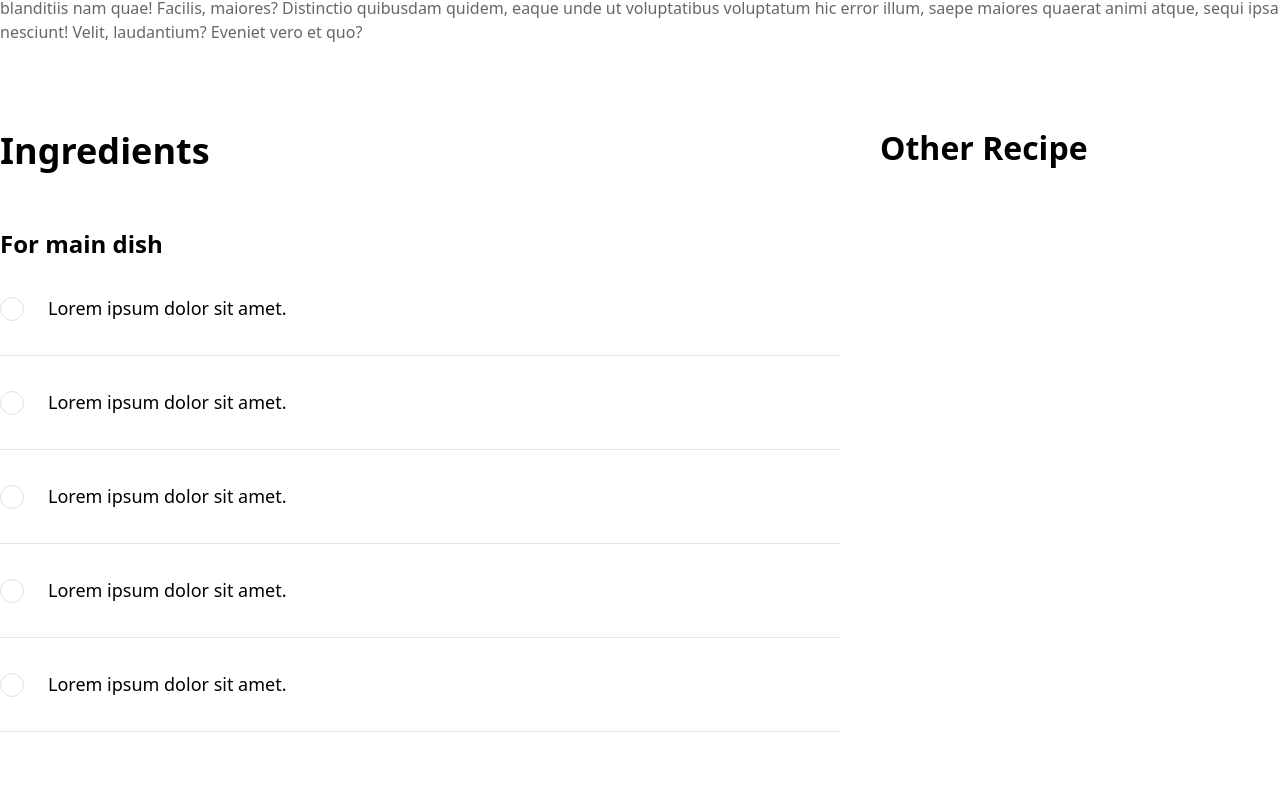
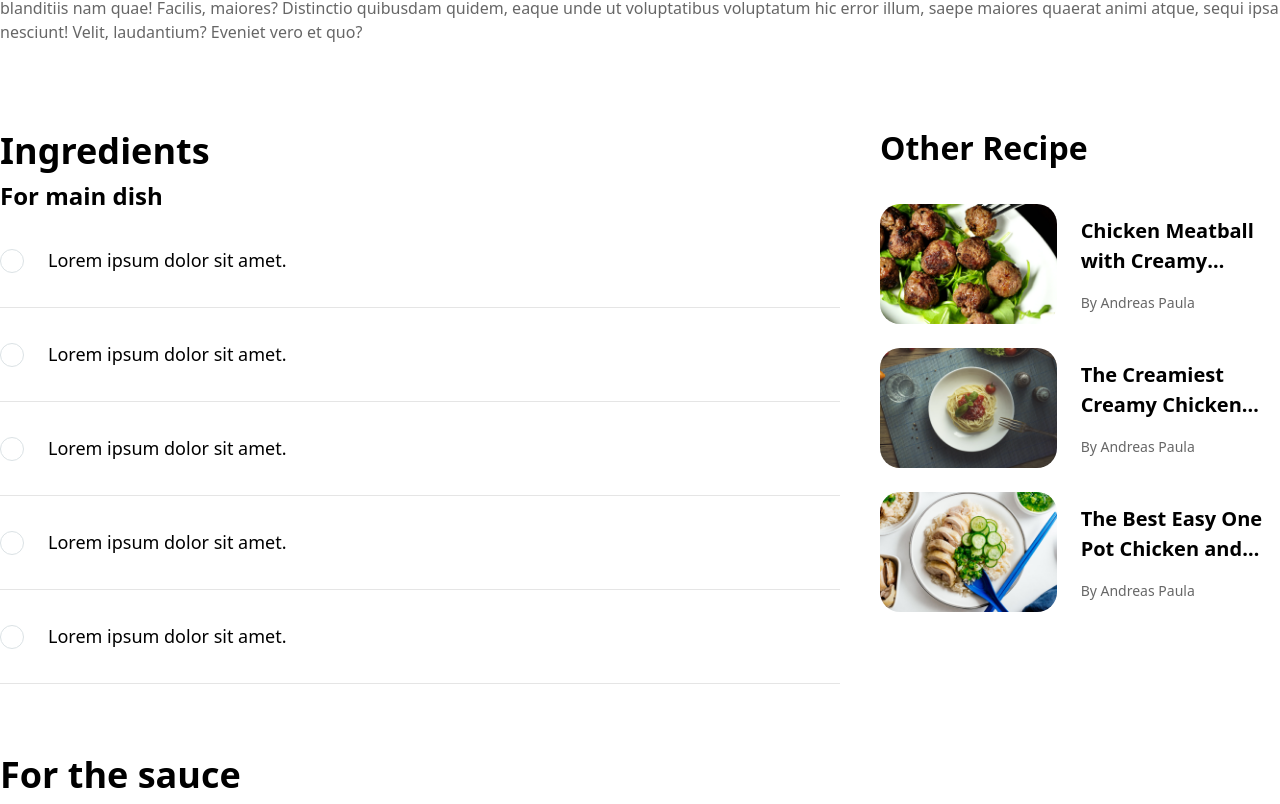
Before and after one commit to Scorpio0712/Foodieland-Portfolio, a Next.js app: page /recipe in a window 1280 px wide. Shown: the part 1136-1940 px from the top of the page. Built offline with nearby package versions, Linux system fonts and the light colour scheme.

Commit message:
create recipe thumbnail card

```diff
--- a/app/recipe/page.tsx
+++ b/app/recipe/page.tsx
@@ -36,13 +36,13 @@ function RecipeDetailPage() {
     };
 
   return (
-    <main className={style.recipeDetailContainer}>
-      <section className={style.recipeDetail_SectionOne}>
-        <div className={style.recipeDetailHeader}>
-          <div className={style.recipeDetailTopic}>
+    <main className={style.rd_Container}>
+      <section className={style.rd_SectionOne}>
+        <div className={style.rd_Header}>
+          <div className={style.rd_Topic}>
             <h1>Health Japanese Fried Rice</h1>
-            <div className={style.recipeDetailAuthor}>
-              <div className={style.recipeDetailAuthorName}>
+            <div className={style.rd_Author}>
+              <div className={style.rd_AuthorName}>
                 <Image
                   src="/images/author/John-Smith.png"
                   width={400}
@@ -50,30 +50,30 @@ function RecipeDetailPage() {
                   style={{ width: "50px", height: "50px" }}
                   alt=""
                 />
-                <div className={style.recipeDetailAuthorInfo}>
+                <div className={style.rd_AuthorInfo}>
                   <h1>John Smith</h1>
                   <p>15 March 2022</p>
                 </div>
               </div>
-              <div className={style.recipeDetailPrepTime}>
+              <div className={style.rd_PrepTime}>
                 <svg xmlns="http://www.w3.org/2000/svg" viewBox="0 0 640 640">
                   <path d="M320 64C461.4 64 576 178.6 576 320C576 461.4 461.4 576 320 576C178.6 576 64 461.4 64 320C64 178.6 178.6 64 320 64zM296 184L296 320C296 328 300 335.5 306.7 340L402.7 404C413.7 411.4 428.6 408.4 436 397.3C443.4 386.2 440.4 371.4 429.3 364L344 307.2L344 184C344 170.7 333.3 160 320 160C306.7 160 296 170.7 296 184z" />
                 </svg>
-                <div className={style.recipeDetailPrepTimeInfo}>
+                <div className={style.rd_PrepTimeInfo}>
                   <h1>PREP TIME</h1>
                   <p>15 Minutes</p>
                 </div>
               </div>
-              <div className={style.recipeDetailCookTime}>
+              <div className={style.rd_CookTime}>
                 <svg xmlns="http://www.w3.org/2000/svg" viewBox="0 0 640 640">
                   <path d="M320 64C461.4 64 576 178.6 576 320C576 461.4 461.4 576 320 576C178.6 576 64 461.4 64 320C64 178.6 178.6 64 320 64zM296 184L296 320C296 328 300 335.5 306.7 340L402.7 404C413.7 411.4 428.6 408.4 436 397.3C443.4 386.2 440.4 371.4 429.3 364L344 307.2L344 184C344 170.7 333.3 160 320 160C306.7 160 296 170.7 296 184z" />
                 </svg>
-                <div className={style.recipeDetailCookTimeInfo}>
+                <div className={style.rd_CookTimeInfo}>
                   <h1>COOK TIME</h1>
                   <p>15 Minutes</p>
                 </div>
               </div>
-              <div className={style.recipeDetailCategory}>
+              <div className={style.rd_Category}>
                 <svg xmlns="http://www.w3.org/2000/svg" viewBox="0 0 640 640">
                   <path d="M127.9 78.4C127.1 70.2 120.2 64 112 64C103.8 64 96.9 70.2 96 78.3L81.9 213.7C80.6 219.7 80 225.8 80 231.9C80 277.8 115.1 315.5 160 319.6L160 544C160 561.7 174.3 576 192 576C209.7 576 224 561.7 224 544L224 319.6C268.9 315.5 304 277.8 304 231.9C304 225.8 303.4 219.7 302.1 213.7L287.9 78.3C287.1 70.2 280.2 64 272 64C263.8 64 256.9 70.2 256.1 78.4L242.5 213.9C241.9 219.6 237.1 224 231.4 224C225.6 224 220.8 219.6 220.2 213.8L207.9 78.6C207.2 70.3 200.3 64 192 64C183.7 64 176.8 70.3 176.1 78.6L163.8 213.8C163.3 219.6 158.4 224 152.6 224C146.8 224 142 219.6 141.5 213.9L127.9 78.4zM512 64C496 64 384 96 384 240L384 352C384 387.3 412.7 416 448 416L480 416L480 544C480 561.7 494.3 576 512 576C529.7 576 544 561.7 544 544L544 96C544 78.3 529.7 64 512 64z" />
                 </svg>
@@ -81,8 +81,8 @@ function RecipeDetailPage() {
               </div>
             </div>
           </div>
-          <div className={style.recipeDetailPrintShare}>
-            <button className={style.recipeDetailPrintBtn}>
+          <div className={style.rd_PrintShare}>
+            <button className={style.rd_PrintBtn}>
               <div>
                 <svg xmlns="http://www.w3.org/2000/svg" viewBox="0 0 640 640">
                   <path d="M128 128C128 92.7 156.7 64 192 64L405.5 64C422.5 64 438.8 70.7 450.8 82.7L493.3 125.2C505.3 137.2 512 153.5 512 170.5L512 208L128 208L128 128zM64 320C64 284.7 92.7 256 128 256L512 256C547.3 256 576 284.7 576 320L576 416C576 433.7 561.7 448 544 448L512 448L512 512C512 547.3 483.3 576 448 576L192 576C156.7 576 128 547.3 128 512L128 448L96 448C78.3 448 64 433.7 64 416L64 320zM192 480L192 512L448 512L448 416L192 416L192 480zM520 336C520 322.7 509.3 312 496 312C482.7 312 472 322.7 472 336C472 349.3 482.7 360 496 360C509.3 360 520 349.3 520 336z" />
@@ -90,7 +90,7 @@ function RecipeDetailPage() {
               </div>
               <p>PRINT</p>
             </button>
-            <button className={style.recipeDetailShareBtn}>
+            <button className={style.rd_ShareBtn}>
               <div>
                 <svg xmlns="http://www.w3.org/2000/svg" viewBox="0 0 640 640">
                   <path d="M342.6 73.4C330.1 60.9 309.8 60.9 297.3 73.4L169.3 201.4C156.8 213.9 156.8 234.2 169.3 246.7C181.8 259.2 202.1 259.2 214.6 246.7L288 173.3L288 384C288 401.7 302.3 416 320 416C337.7 416 352 401.7 352 384L352 173.3L425.4 246.7C437.9 259.2 458.2 259.2 470.7 246.7C483.2 234.2 483.2 213.9 470.7 201.4L342.7 73.4zM160 416C160 398.3 145.7 384 128 384C110.3 384 96 398.3 96 416L96 480C96 533 139 576 192 576L448 576C501 576 544 533 544 480L544 416C544 398.3 529.7 384 512 384C494.3 384 480 398.3 480 416L480 480C480 497.7 465.7 512 448 512L192 512C174.3 512 160 497.7 160 480L160 416z" />
@@ -100,8 +100,8 @@ function RecipeDetailPage() {
             </button>
           </div>
         </div>
-        <div className={style.recipeDetail_Body}>
-          <div className={style.recipeDetailBody_Header}>
+        <div className={style.rd_Body}>
+          <div className={style.rd_BodyHeader}>
             <Image
               src="/images/food/japanesefiredrice-image.png"
               alt=""
@@ -148,7 +148,7 @@ function RecipeDetailPage() {
               </p>
             </div>
           </div>
-          <p className={style.recipeDetail_BodyDetail}>
+          <p className={style.rd_BodyDetail}>
             Lorem ipsum dolor sit amet consectetur, adipisicing elit. Explicabo
             sunt neque vel saepe ipsam quidem ipsa minus dolore numquam? Nisi id
             laboriosam earum, aliquam tempora, corporis fuga officiis molestiae
@@ -160,12 +160,12 @@ function RecipeDetailPage() {
           </p>
         </div>
       </section>
-      <section className={style.recipeDetail_SectionTwo}>
-        <div className={style.recipeDetail_Ingredients}>
+      <section className={style.rd_SectionTwo}>
+        <div className={style.rd_Ingredients}>
           <h1>Ingredients</h1>
-          <div className={style.recipeDetail_ForMainDish}>
+          <div className={style.rd_ForMainDish}>
             <h1>For main dish</h1>
-            <div className={style.recipeDetail_ForMainDishDetail}>
+            <div className={style.rd_ForMainDishDetail}>
               <CircleCheckBox
                 label="Lorem ipsum dolor sit amet."
                 id="ingredientOne"
@@ -202,23 +202,21 @@ function RecipeDetailPage() {
               />
             </div>
           </div>
-          <div className={style.recipeDetail_ForTheSauce}>
+          <div className={style.rd_ForTheSauce}>
             <h1>For the sauce</h1>
-            <div className={style.recipeDetail_ForTheSauceDetail}>
+            <div className={style.rd_ForTheSauceDetail}>
               <CircleCheckBox
                 label="Lorem ipsum dolor sit amet."
                 id="sauceOne"
                 checked={sauces.sauceOne}
                 onChange={handleSaucesChange("sauceOne")}
               />
-
               <CircleCheckBox
                 label="Lorem ipsum dolor sit amet."
                 id="sauceTwo"
                 checked={sauces.sauceTwo}
                 onChange={handleSaucesChange("sauceTwo")}
               />
-
               <CircleCheckBox
                 label="Lorem ipsum dolor sit amet."
                 id="sauceThree"
@@ -228,8 +226,31 @@ function RecipeDetailPage() {
             </div>
           </div>
         </div>
-        <div className={style.recipeDetail_OtherRecipe}>
+        <div className={style.rd_OtherRecipe}>
           <h1>Other Recipe</h1>
+          <div className={style.rd_OtherRecipeList}>
+            <div className={style.rd_OtherRecipeOne}>
+              <Image src="/images/food/meatball-image.png" alt="" width={400} height={300} />
+              <div className={style.rd_OtherRecipeOneDetail}>
+                <h1>Chicken Meatball with Creamy Cheese</h1>
+                <p>By Andreas Paula</p>
+              </div>
+            </div>
+            <div className={style.rd_OtherRecipeTwo}>
+              <Image src="/images/food/chickandbacpasta-image.png" alt="" width={400} height={300} />
+              <div className={style.rd_OtherRecipeTwoDetail}>
+                <h1>The Creamiest Creamy Chicken and Bacon Pasta</h1>
+                <p>By Andreas Paula</p>
+              </div>
+            </div>
+            <div className={style.rd_OtherRecipeThree}>
+              <Image src="/images/food/chickandrice-image.png" alt="" width={400} height={300} />
+              <div className={style.rd_OtherRecipeThreeDetail}>
+                <h1>The Best Easy One Pot Chicken and Rice</h1>
+                <p>By Andreas Paula</p>
+              </div>
+            </div>
+          </div>
         </div>
       </section>
     </main>
--- a/app/style/recipe.module.css
+++ b/app/style/recipe.module.css
@@ -1,10 +1,10 @@
-.recipeDetailContainer {
+.rd_Container {
     margin: 80px auto;
     max-width: 1280px;
 }
 
 /* Recipe Detail */
-.recipeDetailHeader {
+.rd_Header {
     display: flex;
     margin-bottom: 64px;
     justify-content: space-between;
@@ -12,17 +12,17 @@
     width: 100%;
 }
 
-.recipeDetailTopic {
+.rd_Topic {
     flex: 1;
     max-width: 800px;
 }
 
-.recipeDetailTopic h1 {
+.rd_Topic h1 {
     font-size: 54px;
     font-weight: 600;
 }
 
-.recipeDetailAuthor {
+.rd_Author {
     margin-top: 48px;
     max-width: 600px;
     display: flex;
@@ -30,83 +30,83 @@
     align-items: center;
 }
 
-.recipeDetailAuthorName {
+.rd_AuthorName {
     display: flex;
     gap: 16px;
 }
 
-.recipeDetailAuthorInfo h1 {
+.rd_AuthorInfo h1 {
     font-size: 16px;
     font-weight: 800;
 }
 
-.recipeDetailAuthorInfo p {
+.rd_AuthorInfo p {
     font-size: 14px;
     color: rgba(0, 0, 0, 0.6);
 }
 
-.recipeDetailPrepTime {
+.rd_PrepTime {
     display: flex;
     justify-content: center;
     align-items: center;
     gap: 16px;
 }
 
-.recipeDetailPrepTime svg {
+.rd_PrepTime svg {
     width: 24px;
     height: 24px;
 }
 
-.recipeDetailPrepTimeInfo h1 {
+.rd_PrepTimeInfo h1 {
     font-size: 14px;
     font-weight: 500;
 }
 
-.recipeDetailPrepTimeInfo p {
+.rd_PrepTimeInfo p {
     font-size: 14px;
     color: rgba(0, 0, 0, 0.6);
 }
 
-.recipeDetailCookTime {
+.rd_CookTime {
     display: flex;
     justify-content: center;
     align-items: center;
     gap: 16px;
 }
 
-.recipeDetailCookTime svg {
+.rd_CookTime svg {
     width: 24px;
     height: 24px;
 }
 
-.recipeDetailCookTimeInfo h1 {
+.rd_CookTimeInfo h1 {
     font-size: 14px;
     font-weight: 500;
 }
 
-.recipeDetailCookTimeInfo p {
+.rd_CookTimeInfo p {
     font-size: 14px;
     color: rgba(0, 0, 0, 0.6);
 }
 
-.recipeDetailCategory {
+.rd_Category {
     display: flex;
     justify-content: center;
     align-items: center;
     gap: 10px;
 }
 
-.recipeDetailCategory svg {
+.rd_Category svg {
     width: 24px;
     height: 24px;
 }
 
-.recipeDetailCategory p {
+.rd_Category p {
     font-size: 14px;
     color: rgba(0, 0, 0, 0.6);
 }
 
-.recipeDetailPrintShare {
+.rd_PrintShare {
     flex: 1;
     max-width: 200px;
     display: flex;
@@ -116,7 +116,7 @@
     margin-top: 24px;
 }
 
-.recipeDetailPrintBtn div {
+.rd_PrintBtn div {
     background: #E7FAFE;
     border-radius: 50%;
     display: flex;
@@ -128,17 +128,17 @@
     cursor: pointer;
 }
 
-.recipeDetailPrintBtn div svg {
+.rd_PrintBtn div svg {
     width: 24px;
     height: 24px;
 }
 
-.recipeDetailPrintBtn p {
+.rd_PrintBtn p {
     font-size: 12px;
     font-weight: 500;
 }
 
-.recipeDetailShareBtn div {
+.rd_ShareBtn div {
     background: #E7FAFE;
     border-radius: 50%;
     display: flex;
@@ -150,25 +150,25 @@
     cursor: pointer;
 }
 
-.recipeDetailShareBtn div svg {
+.rd_ShareBtn div svg {
     width: 24px;
     height: 24px;
 }
 
-.recipeDetailShareBtn p {
+.rd_ShareBtn p {
     font-size: 12px;
     font-weight: 500;
 }
 
 /* Recipe Detail Body */
-.recipeDetailBody_Header {
+.rd_BodyHeader {
     display: flex;
     justify-content: space-between;
     align-items: center;
     gap: 40px;
 }
 
-.recipeDetailBody_Header img {
+.rd_BodyHeader img {
     width: 840px;
     height: 600px;
     border-radius: 30px;
@@ -230,25 +230,25 @@
     text-align: center;
 }
 
-.recipeDetail_BodyDetail {
+.rd_BodyDetail {
     margin-top: 80px;
     font-size: 16px;
     color: rgba(0, 0, 0, 0.6);
 }
 
 /* Recipe Detail Section 2 */
-.recipeDetail_SectionTwo {
+.rd_SectionTwo {
     margin-top: 80px;
     display: flex;
     gap: 40px;
 }
 
-.recipeDetail_Ingredients {
+.rd_Ingredients {
     flex: 1;
     max-width: 840px;
 }
 
-.recipeDetail_Ingredients h1 {
+.rd_Ingredients h1 {
     font-size: 36px;
     font-weight: 600;
 }
@@ -257,23 +257,56 @@
     margin-top: 48px;
 }
 
-.recipeDetail_ForMainDish h1 {
+.rd_ForMainDish h1 {
     font-size: 24px;
 
 }
 
-.recipeDetail_OtherRecipe {
+.rd_ForTheSauce {
+    margin-top: 64px;
+    flex: 1;
+    max-width: 840px;
+}
+
+.rd_OtherRecipe {
     flex: 1;
     max-width: 400px;
 }
 
-.recipeDetail_OtherRecipe h1 {
+.rd_OtherRecipe h1 {
     font-size: 32px;
     font-weight: 600;
 }
 
-.recipeDetail_ForTheSauce {
-    margin-top: 64px;
-    flex: 1;
-    max-width: 840px;
+.rd_OtherRecipeList {
+    margin-top: 32px;
 }
+
+.rd_OtherRecipeOne, .rd_OtherRecipeTwo, .rd_OtherRecipeThree {
+    display: flex;
+    align-items: center;
+    gap: 24px;
+    margin-bottom: 24px;
+}
+
+.rd_OtherRecipeOne img, .rd_OtherRecipeTwo img, .rd_OtherRecipeThree img {
+    width: 180px;
+    height: 120px;
+    border-radius: 20px;
+}
+
+.rd_OtherRecipeOneDetail h1, .rd_OtherRecipeTwoDetail h1, .rd_OtherRecipeThreeDetail h1 {
+    display: -webkit-box;
+    -webkit-line-clamp: 2;
+    -webkit-box-orient: vertical;
+    overflow: hidden;
+    text-overflow: ellipsis;
+    font-size: 20px;
+    font-weight: 600;
+    margin-bottom: 16px;
+}
+
+.rd_OtherRecipeOneDetail p, .rd_OtherRecipeTwoDetail p, .rd_OtherRecipeThreeDetail p {
+    font-size: 14px;
+    color: rgba(0, 0, 0, 0.6);
+}
```
